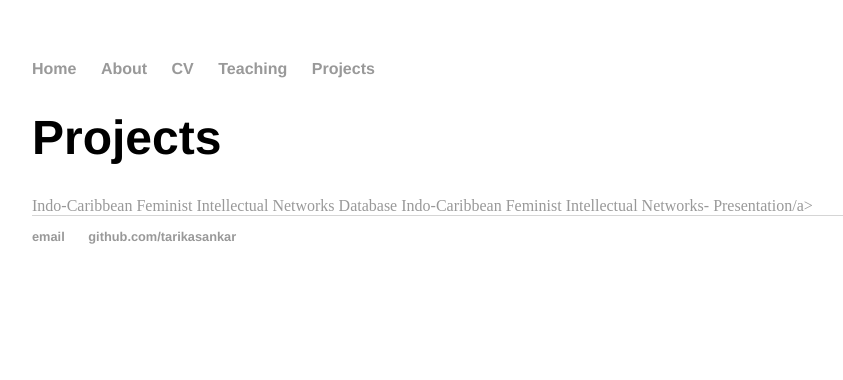
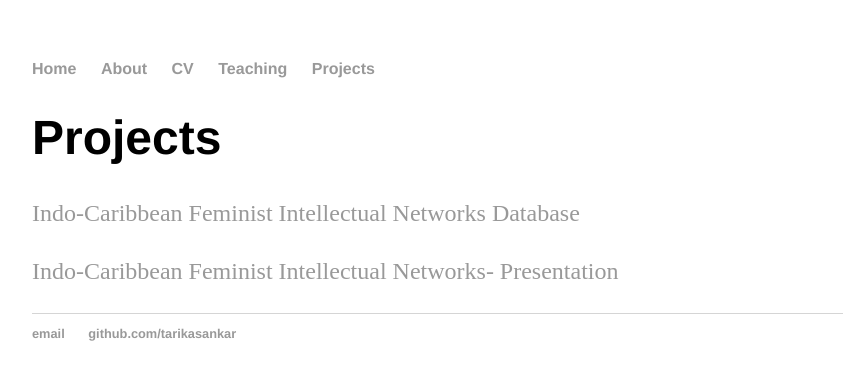
Before and after one commit to tarikasankar/tarikasankar.github.io, a Jekyll site: the page built from projects/index.html, in a window 1280 px wide. Shown: the top 380 px of the page, without its empty margins (160-1003 px from the left). Built offline with Jekyll 4.4.1, drawn with Linux system fonts in a browser that asks for light colours.

Commit message:
Added paragraphing

```diff
--- a/projects/index.html
+++ b/projects/index.html
@@ -4,6 +4,11 @@ title: Projects
 ---
 <div class="blurb">
 	<h1>Projects</h1>
+	<p>
 	<a href="https://docs.google.com/spreadsheets/d/1-01bOB1dfSNaFdQStlQ91wkQq7MiIs9E6NMI1ZHx_bU/edit?usp=sharing">Indo-Caribbean Feminist Intellectual Networks Database</a>
-	<a href="https://docs.google.com/presentation/d/1ewDARnQype3vfLUoV-hv_nLXGMYU1W0qil0Fa8yp4NY/edit#slide=id.g499006411a_2_5">Indo-Caribbean Feminist Intellectual Networks- Presentation/a>
+	</p>
+
+	<p>
+	<a href="https://docs.google.com/presentation/d/1ewDARnQype3vfLUoV-hv_nLXGMYU1W0qil0Fa8yp4NY/edit#slide=id.g499006411a_2_5">Indo-Caribbean Feminist Intellectual Networks- Presentation</a>
+	</p>
 </div><!-- /.blurb -->
```
